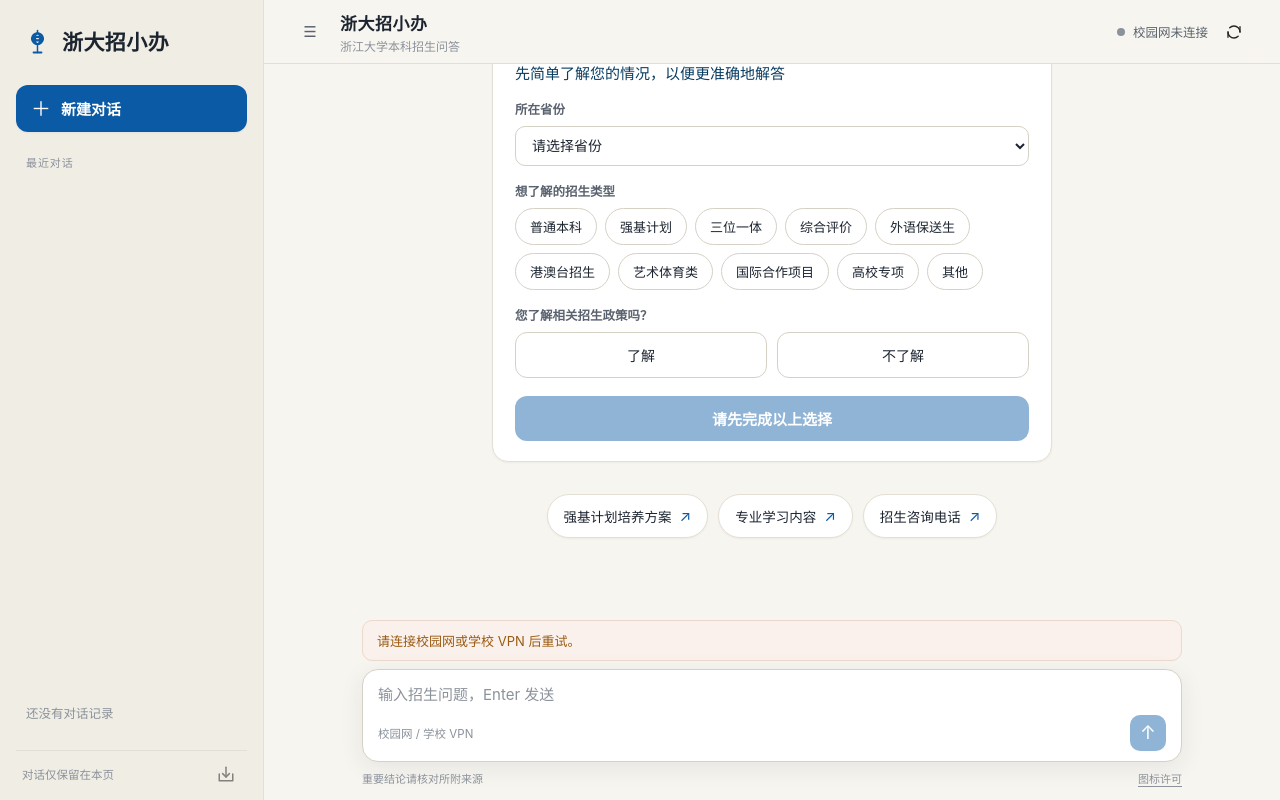
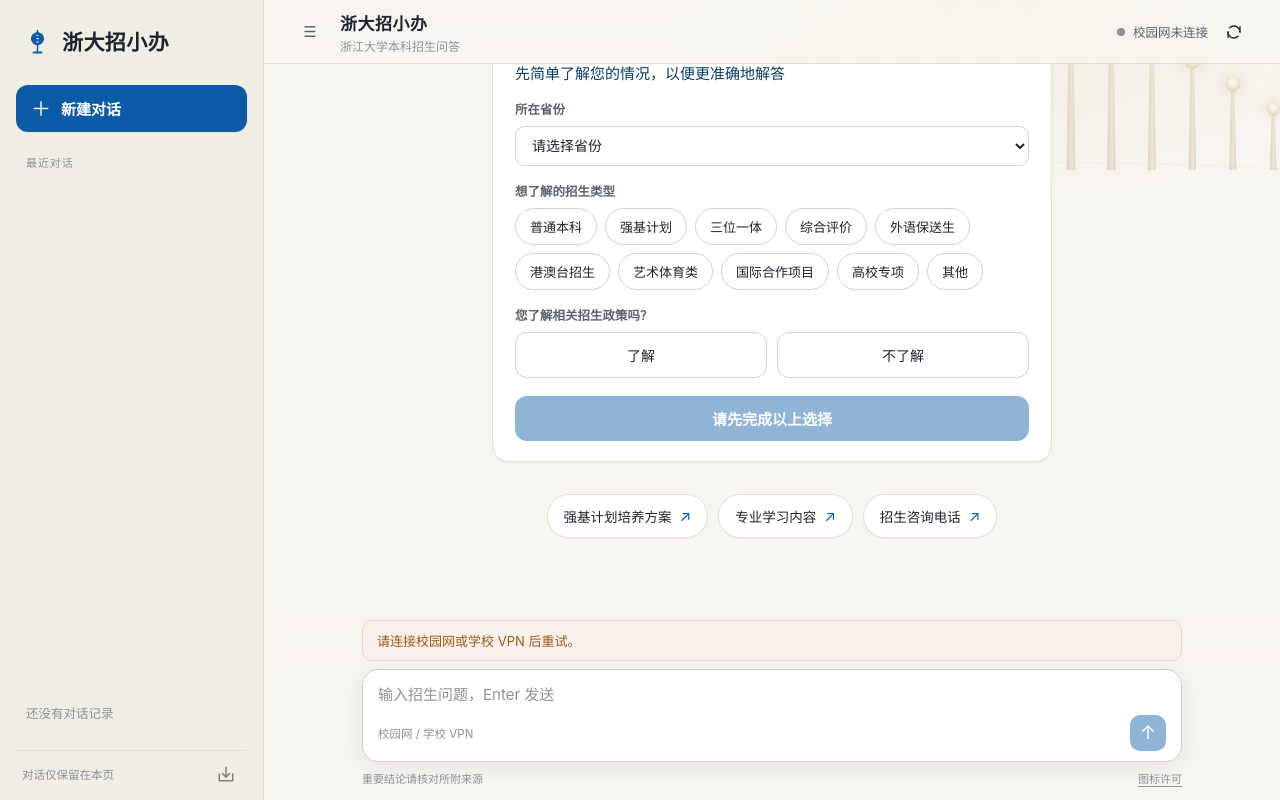
Before and after one commit to zjuhechao/zju-admission-assistant, a plain HTML site: page index.html in a window 1280 px wide. Drawn offline with Linux system fonts and the light colour scheme; no server answers.

Commit message:
Add large stardust lamp background decoration

```diff
--- a/index.html
+++ b/index.html
@@ -20,6 +20,7 @@
     </aside>
     <button id="backdrop" class="backdrop" aria-label="关闭记录" hidden></button>
     <main>
+      <div class="lamp-bg" aria-hidden="true"><img src="./stardust-lamp.svg" alt=""></div>
       <header class="topbar"><div class="title-group"><button id="toggle-sidebar" class="icon-button" title="咨询记录" aria-label="展开或收起咨询记录" aria-expanded="true">☰</button><div><h1>浙大招小办</h1><p>浙江大学本科招生问答</p></div></div><div class="connection"><span id="status-dot" class="status-dot"></span><span id="status" role="status">正在连接</span><button id="retry" class="icon-button" title="重新连接" aria-label="重新连接"><img src="./refresh.svg" alt="" width="16" height="16"></button></div></header>
       <div id="scroll-area" class="scroll-area">
         <section id="welcome" class="welcome"><div class="welcome-art"><img src="./book.svg" alt="" width="58" height="58"></div><p class="eyebrow">浙大招小办 · 招生咨询</p><h2>想了解什么？</h2><p class="welcome-sub">查询浙江大学本科招生的公开政策与专业介绍，答复附可核对依据。</p><div id="profile-card" class="profile-card"><p class="profile-title">先简单了解您的情况，以便更准确地解答</p><div class="profile-row"><label for="profile-province">所在省份</label><select id="profile-province" aria-label="选择所在省份"></select></div><div class="profile-row"><label>想了解的招生类型</label><div id="profile-types" class="profile-types"></div></div><div class="profile-row"><label>您了解相关招生政策吗？</label><div id="profile-familiarity" class="profile-familiarity"></div></div><button id="profile-start" type="button" class="profile-start" disabled>请先完成以上选择</button><p id="profile-type-hint" class="profile-type-hint" hidden></p></div><div id="faq-panel" class="faq-panel" hidden></div><div class="suggestions"><button data-question="2026年强基计划培养方案在哪里查看？">强基计划培养方案 <span>↗</span></button><button data-question="计算机科学与技术专业主要学什么？">专业学习内容 <span>↗</span></button><button data-question="2026年浙江大学本科招生咨询电话是什么？">招生咨询电话 <span>↗</span></button></div></section>
--- a/style.css
+++ b/style.css
@@ -39,8 +39,12 @@
 .sidebar-bottom{border-top:1px solid var(--line);padding:13px 6px 0;color:var(--ink-3);font-size:11.5px;display:flex;align-items:center;justify-content:space-between;gap:8px}
 
 /* ===== 主区 ===== */
-main{flex:1;display:flex;flex-direction:column;min-width:0;background:var(--paper)}
-.topbar{height:64px;flex-shrink:0;display:flex;align-items:center;justify-content:space-between;padding:0 28px;background:rgba(247,245,240,.88);backdrop-filter:blur(8px);border-bottom:1px solid var(--line)}
+main{flex:1;display:flex;flex-direction:column;min-width:0;background:var(--paper);position:relative;overflow:hidden}
+/* ===== 灿若星辰灯 · 背景装饰 ===== */
+.lamp-bg{position:absolute;inset:0;z-index:0;pointer-events:none;overflow:hidden}
+.lamp-bg img{position:absolute;top:-40px;right:-70px;width:min(720px,74vw);max-width:none;height:auto;opacity:.22;filter:saturate(1.08);animation:lamp-breathe 7s ease-in-out infinite}
+@keyframes lamp-breathe{0%,100%{opacity:.17}50%{opacity:.30}}
+.topbar{position:relative;z-index:1;height:64px;flex-shrink:0;display:flex;align-items:center;justify-content:space-between;padding:0 28px;background:rgba(247,245,240,.88);backdrop-filter:blur(8px);border-bottom:1px solid var(--line)}
 .title-group{display:flex;align-items:center;gap:12px}
 .title-group h1{font:600 17px var(--serif);margin:0;letter-spacing:.03em}
 .title-group p{font-size:12px;color:var(--ink-3);margin:2px 0 0}
@@ -52,9 +56,9 @@
 .icon-button img{opacity:.85}
 
 /* ===== 内容区 ===== */
-.scroll-area{flex:1;overflow-y:auto;padding:0 28px}
-.welcome{position:relative;max-width:680px;margin:11vh auto 40px;text-align:center}
-.welcome::before{content:"";position:absolute;top:-60px;left:50%;transform:translateX(-50%);width:300px;height:92px;background:url('stardust-gold.svg') center/auto 100% no-repeat;opacity:.5;pointer-events:none}
+.scroll-area{position:relative;z-index:1;flex:1;overflow-y:auto;padding:0 28px}
+.welcome{position:relative;max-width:680px;margin:9vh auto 40px;text-align:center}
+.welcome::before{content:"";position:absolute;top:-52px;left:50%;transform:translateX(-50%);width:min(680px,100%);height:240px;background:url('stardust-lamp.svg') center top/contain no-repeat;opacity:.55;pointer-events:none;z-index:-1}
 .welcome-art{width:96px;height:96px;border-radius:26px;background:linear-gradient(150deg,#fbf6e7,#fffdf8);border:1px solid #e7ddc0;display:flex;align-items:center;justify-content:center;margin:0 auto 26px;box-shadow:var(--shadow-sm)}
 .welcome-art img{width:58px;height:58px}
 .eyebrow{font-size:13px;letter-spacing:.16em;color:var(--blue-700);margin:0 0 10px;font-weight:600}
@@ -137,7 +141,7 @@
 @keyframes pulse{0%,100%{opacity:.25;transform:scale(.8)}50%{opacity:1;transform:scale(1)}}
 
 /* ===== 输入区 ===== */
-.composer-wrap{flex-shrink:0;padding:10px 28px 14px;background:linear-gradient(to top,var(--paper) 70%,rgba(247,245,240,0))}
+.composer-wrap{position:relative;z-index:1;flex-shrink:0;padding:10px 28px 14px;background:linear-gradient(to top,var(--paper) 70%,rgba(247,245,240,0))}
 #composer{max-width:820px;margin:0 auto;background:var(--card);border:1px solid var(--line-2);border-radius:16px;padding:13px 15px 10px;box-shadow:var(--shadow-md);transition:border-color .15s ease}
 #composer:focus-within{border-color:var(--blue-500)}
 textarea{display:block;width:100%;border:0;background:none;resize:none;font-size:15px;line-height:1.6;color:var(--ink);outline:none;padding:0}
@@ -183,6 +187,8 @@
   .connection .icon-button{min-width:27px}
   .scroll-area{padding:0 16px}
   .welcome{margin:7vh auto 24px}
+  .welcome::before{top:-30px;height:150px}
+  .lamp-bg img{top:-12px;right:-48px;width:min(420px,96vw);opacity:.12}
   .welcome h2{font-size:27px}
   .welcome-art{width:84px;height:84px;border-radius:24px;margin-bottom:22px}
   .welcome-art img{width:48px;height:48px}
```
Also changed, not shown: NOTICE.txt, stardust-lamp.svg (added).
